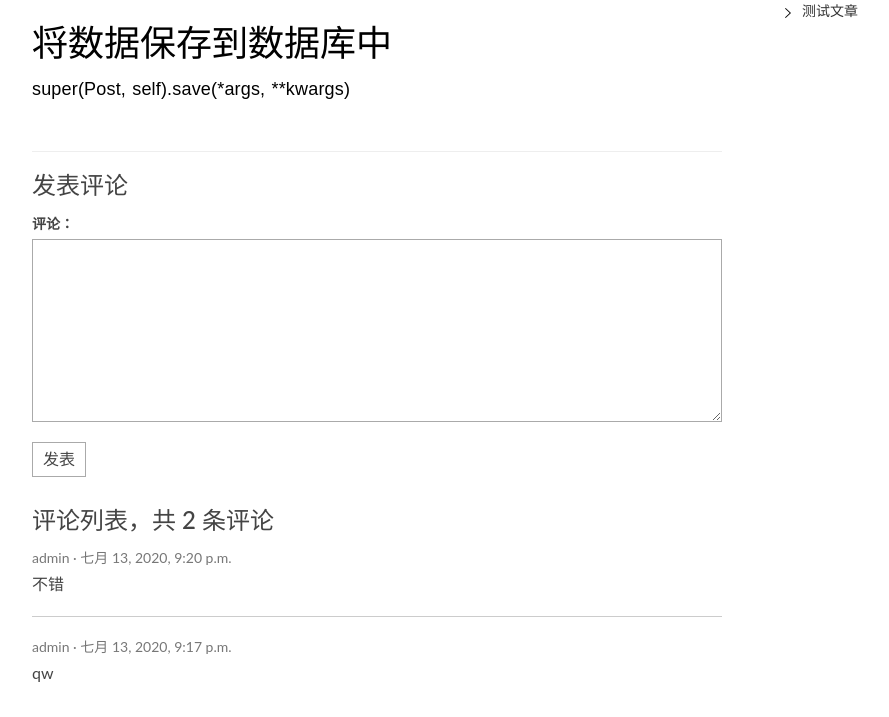
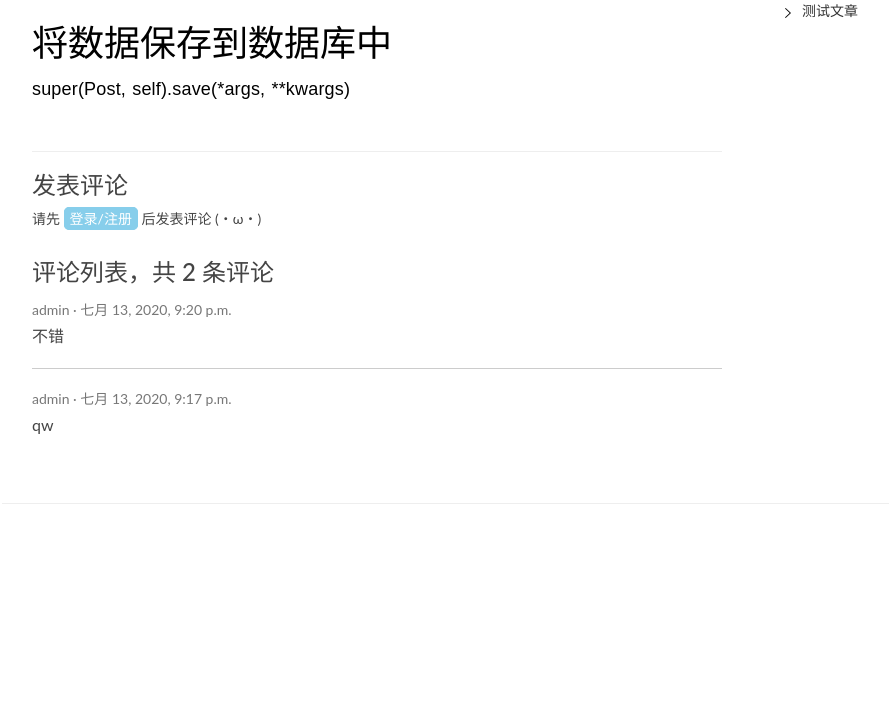
Before and after one commit to Aersnmean/Blog, a Django app: page /single/2/ in a window 1280 px wide. Shown: the part 259-976 px from the top of the page, without its empty margins (68-957 px from the left). After the commit the page ends 763 px from the top, so only its background shows below. Run offline with Django 3.2, Linux system fonts and the light colour scheme; data comes from the database, SQL or seed files in the repository; both versions use the stored data as it was after the commit; some libraries are stand-ins or nearby versions.

Commit message:
完善登录验证 完成用户发布博客功能 完成用户查看个人博客功能

```diff
--- a/templates/single.html
+++ b/templates/single.html
@@ -99,12 +99,14 @@
                 <section class="comment-area" id="comment-area">
                     <hr>
                     <h3>发表评论</h3>
-                    <div id="is_login" style="display: none">
+                    {% if account == '' %}
+                    <div id="is_login">
                         请先
                         <a id="login_btn" style="padding: 2px 5px;-webkit-border-radius: 5px;-moz-border-radius: 5px;border-radius: 5px;color: white; border: 1px solid skyblue; background-color: skyblue" href="{% url 'blog:page' 'login' %}">登录/注册</a>
                         后发表评论 (・ω・)
                     </div>
-                    <form action="javascript:" id="created_reviews" class="comment-form" style="display: none">
+                    {% else %}
+                    <form action="javascript:" id="created_reviews" class="comment-form">
                         <div class="row">
                             <div class="col-md-12">
                                 <label for="id_comment">评论：</label>
@@ -114,6 +116,7 @@
                             </div>
                         </div>    <!-- row -->
                     </form>
+                    {% endif %}
                     <div class="comment-list-panel">
                         <h3>评论列表，共 <span>{{post.reviews}}</span> 条评论</h3>
                         <ul class="comment-list list-unstyled">
@@ -289,11 +292,6 @@
                 });
             }
         });
-        if ($('.navbar-right li a').eq(1).text() == '') {
-            $('#is_login').show();
-        }else {
-            $('#created_reviews').show();
-        }
     })
 </script>
 </html>
```
Also changed, not shown: db.sqlite3.
